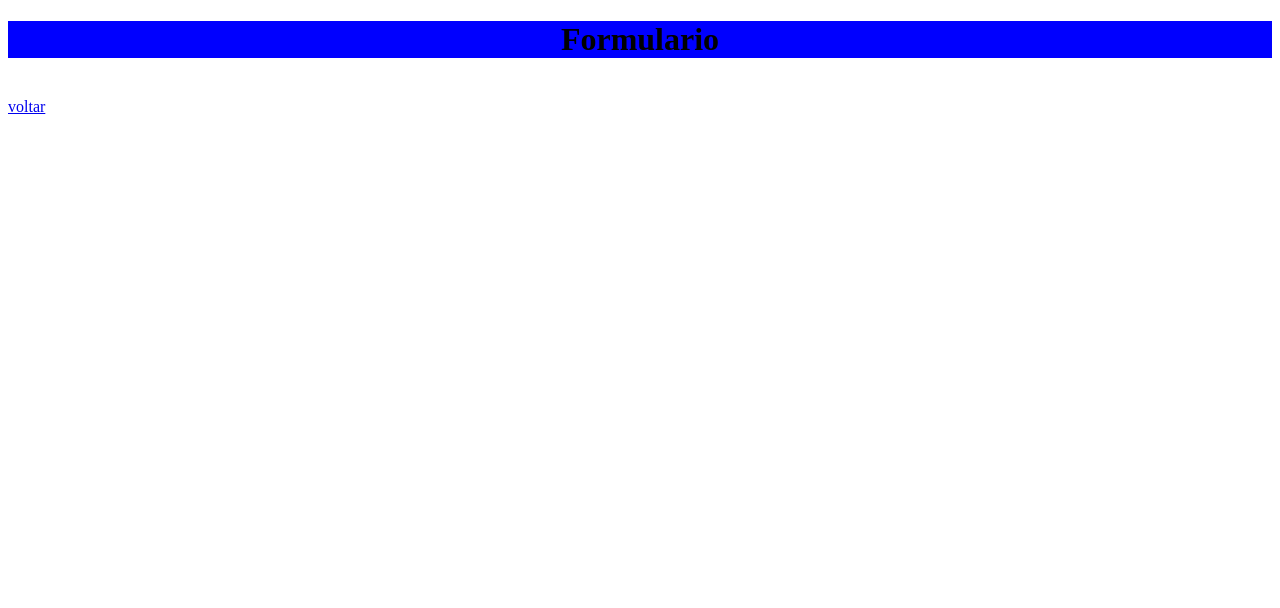
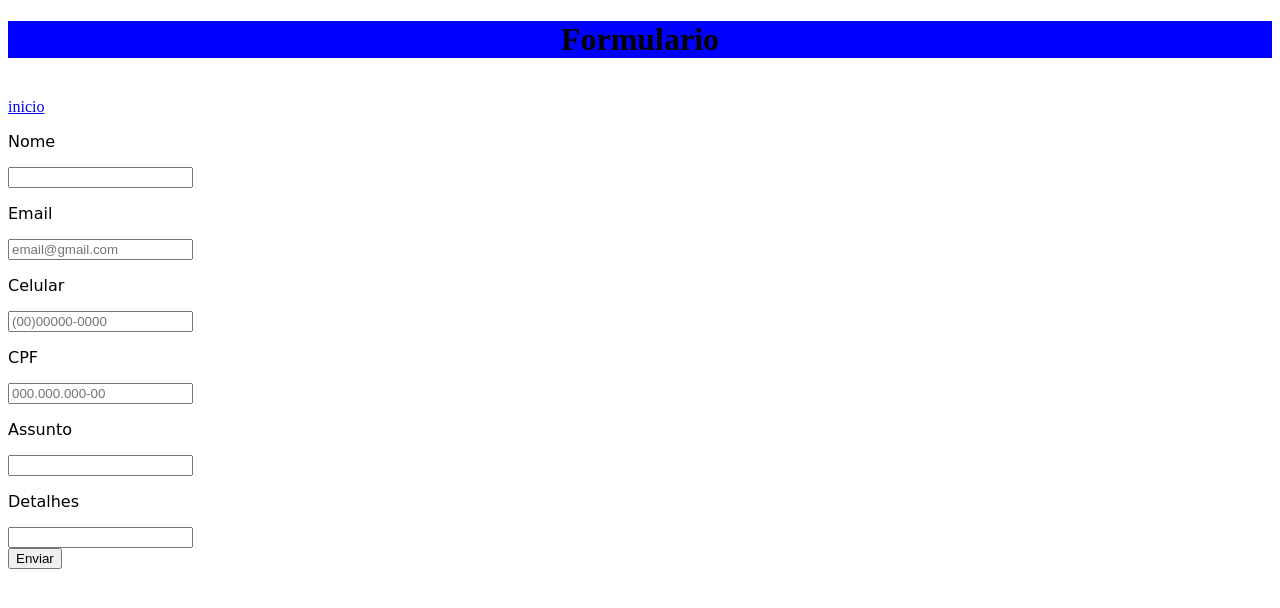
Before and after one commit to vitorgabriel47/projetoAvaliativo, a plain HTML site: page form.html in a window 1280 px wide. Drawn offline with Linux system fonts and the light colour scheme.

Commit message:
add imagem e edição de formulario

```diff
--- a/_css/stilo.css
+++ b/_css/stilo.css
@@ -4,5 +4,5 @@ h1{
 p{
 	font-size: 100%;
     font-family: cursive;
-    color: pink;
+    color: black;
  }
--- a/form.html
+++ b/form.html
@@ -6,6 +6,26 @@
 	</head>
 		<body>
 			<h1>Formulario</h1>
-				<br><a href="index.html">voltar</a></br>
+			<br><a href="index.html">inicio</a></br>
+			<form>
+			<p>Nome</p>
+			<input type="text" name="Nome">
+			<br>
+			<p>Email</p>
+			<input type="email" name="Email" placeholder="email@gmail.com">
+			<br>
+			<p>Celular</p>
+			<input type="text" name="Celular"  placeholder="(00)00000-0000">
+			<br>
+			<p>CPF</p>
+			<input type="" name="CPF" placeholder="000.000.000-00">
+			<p>Assunto</p>
+			<input type="text" name="Assunto">
+			<br>
+			<p>Detalhes</p>
+			<input type="text" name="Detalhes">
+			<br>
+			<button>Enviar</button>
+		</form>
 	</body>
 </html>
```
Also changed, not shown: 1 other file. Lines whose indentation alone changed are shown as unchanged.
